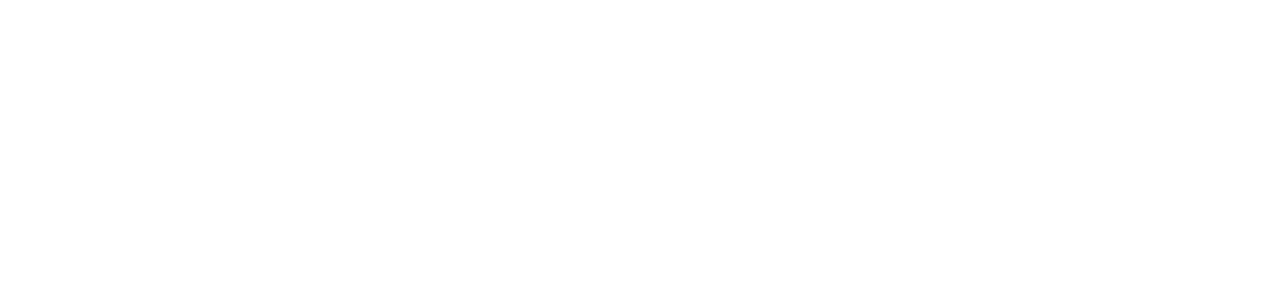
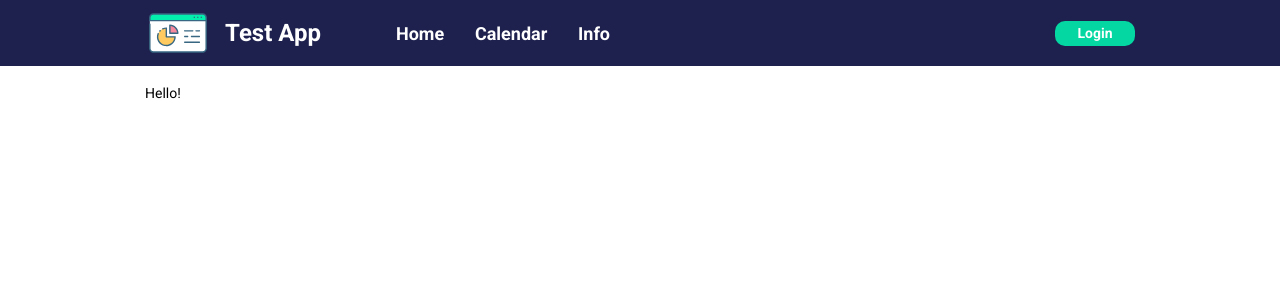
Before and after one commit to pavlaa/test-web, a React (Create React App) app: page / in a window 1280 px wide. Shown: the top 300 px of the page. Built offline with nearby package versions, Linux system fonts and the light colour scheme.

Commit message:
feat: create header and layout

```diff
--- a/src/App.css
+++ b/src/App.css
@@ -1,3 +1,7 @@
-.App {
+.wrapper {
+  min-height: 100%;
+}
 
+.body {
+  padding: 20px 10px;
 }
--- a/src/App.js
+++ b/src/App.js
@@ -1,9 +1,13 @@
 import './App.css';
+import Header from "./components/Header";
 
 function App() {
   return (
-    <div className="App">
-
+    <div className="wrapper">
+      <Header />
+      <div className="body _container">
+        Hello!
+      </div>
     </div>
   );
 }
--- /dev/null
+++ b/src/components/Header.jsx
@@ -0,0 +1,56 @@
+import React, {useState} from 'react';
+import style from './Header.module.css';
+import icon from '../image/mainicon.svg';
+import user from '../image/usericon.svg';
+import {Link} from "react-router-dom";
+import CustomButton from "./UI/CustomButton";
+
+const Header = () => {
+  const [isLogin, setIsLogin] = useState(false)
+
+  return (
+    <header className={style.header}>
+      <div className={`${style.header__container} _container`}>
+        <div className={style.header__main}>
+          <div className={style.header__logo}>
+            <img src={icon} alt="main-icon"/>
+            <div className={style.logo__text}>Test App</div>
+          </div>
+          <div className={style.header__nav}>
+            <Link to="/">
+              <p>Home</p>
+            </Link>
+            <Link to="/calendar">
+              <p>Calendar</p>
+            </Link>
+            <Link to="/info">
+              <p>Info</p>
+            </Link>
+          </div>
+        </div>
+        {isLogin
+          ?
+          <div className={style.header__profile}>
+            <div className={style.profile__photo}>
+              <img src={user} alt="user-icon"/>
+            </div>
+            <div className={style.profile__name}>
+              Pavel Coolov
+            </div>
+            <div className={style.profile__logout}>
+              <CustomButton size="14px" onClick={() => {setIsLogin(false)}}>Logout</CustomButton>
+            </div>
+          </div>
+          :
+          <div className={style.header__profile}>
+            <div className={style.profile__logout}>
+              <CustomButton size="14px" onClick={() => {setIsLogin(true)}}>Login</CustomButton>
+            </div>
+          </div>
+        }
+      </div>
+    </header>
+  );
+};
+
+export default Header;
--- /dev/null
+++ b/src/components/Header.module.css
@@ -0,0 +1,80 @@
+.header {
+  background-color: var(--mainDark-color);
+  color: var(--white-color);
+  font-weight: 700;
+}
+
+.header__container {
+  max-height: 66px;
+  display: flex;
+  justify-content: space-between;
+  align-items: center;
+}
+
+/*---Main---*/
+/*---Logo---*/
+.header__main {
+  display: flex;
+  justify-content: space-between;
+  align-items: center;
+  flex: 0 1 490px;
+}
+
+.header__logo {
+  display: flex;
+  align-items: center;
+  justify-content: space-between;
+  flex: 0 1 196px;
+  padding: 0 10px;
+}
+
+.logo__text {
+  font-size: 24px;
+  line-height: 28px;
+}
+/*------*/
+
+/*---Nav---*/
+.header__nav{
+  padding: 0 10px;
+  display: flex;
+  align-items: center;
+  justify-content: space-between;
+  flex: 0 1 244px;
+  color: var(--white-color);
+}
+
+.header__nav p{
+  padding: 0 5px;
+  color: var(--white-color);
+  font-size: 18px;
+  line-height: 21px;
+}
+/*------*/
+/*------*/
+
+/*---Profile and button---*/
+.header__profile {
+  display: flex;
+  justify-content: space-between;
+  align-items: center;
+  padding: 0 10px;
+}
+
+.profile__photo {
+  height: 30px;
+  width: 30px;
+  margin-right: 15px;
+}
+
+.profile__name {
+  font-size: 18px;
+  line-height: 21px;
+  margin-right: 40px;
+}
+
+.profile__logout {
+  width: 80px;
+  height: 25px;
+}
+/*------*/
--- /dev/null
+++ b/src/components/UI/CustomButton.jsx
@@ -0,0 +1,12 @@
+import React from 'react';
+import style from './CustomButton.module.css';
+
+const CustomButton = ({children, size, ...props}) => {
+  return (
+    <button style={{fontSize: size}} className={style.button} {...props} >
+      {children}
+    </button>
+  );
+};
+
+export default CustomButton;
--- /dev/null
+++ b/src/components/UI/CustomButton.module.css
@@ -0,0 +1,21 @@
+.button {
+  background-color: var(--btnGreen-color);
+  border-radius: 10px;
+  outline: none;
+  border: none;
+  transition: all 0.2s ease 0s;
+  width: 100%;
+  height: 100%;
+  color: var(--white-color);
+  font-weight: 700;
+}
+
+.button:hover {
+  background-color: var(--btnHover-color);
+  box-shadow: 0px 4px 5px rgba(var(--white-color), 0.1);
+}
+
+.button:active {
+  box-shadow: none;
+  background-color: var(--btnActive-color);
+}
--- a/src/index.css
+++ b/src/index.css
@@ -1,5 +1,42 @@
+/*----------- Normalize -----------*/
+*{padding: 0;margin: 0;border: 0;}
+*,*:before,*:after{-moz-box-sizing: border-box;-webkit-box-sizing: border-box;box-sizing: border-box;}
+:focus,:active{outline: none;}
+a:focus,a:active{outline: none;}
+nav,footer,header,aside{display: block;}
+html,body{height:100%;width:100%;font-size:100%;line-height:1;font-size:14px;-ms-text-size-adjust:100%;-moz-text-size-adjust:100%;-webkit-text-size-adjust:100%;}
+input,button,textarea{font-family:inherit;}
+input::-ms-clear{display: none;}
+button{cursor: pointer;}
+button::-moz-focus-inner {padding:0;border:0;}
+a,a:visited{text-decoration: none;}
+a:hover{text-decoration: none;}
+ul li{list-style: none;}
+img{vertical-align: top;}
+h1,h2,h3,h4,h5,h6{font-size: inherit;font-weight: inherit;}
+/*-----------  -----------*/
+
+:root {
+  --black-color: #000000;
+  --white-color: #ffffff;
+  --mainDark-color: #1E214E;
+  --mainGreen-color: #03EFAD;
+  --btnGreen-color: #04D7A2;
+  --btnActive-color: #03A17A;
+  --btnHover-color: #29FBC6;
+}
+#root {
+  min-height: 100%;
+}
+
 body {
-  font-family: 'Roboto', sans-serif;
+  background-color: var(--white-color);
+  font-family: Roboto, sans-serif;
   -webkit-font-smoothing: antialiased;
   -moz-osx-font-smoothing: grayscale;
 }
+
+._container {
+  max-width: 1010px;
+  margin: 0 auto;
+}
--- a/src/index.js
+++ b/src/index.js
@@ -3,12 +3,13 @@
 import './index.css';
 import App from './App';
 import reportWebVitals from './reportWebVitals';
+import {BrowserRouter} from "react-router-dom";
 
 ReactDOM.render(
-  <React.StrictMode>
+  <BrowserRouter>
     <App />
-  </React.StrictMode>,
-  document.getElementById('root')
+  </BrowserRouter>
+  ,document.getElementById('root')
 );
 
 reportWebVitals();
```
Also changed, not shown: src/image/mainicon.svg (added), src/image/usericon.svg (added).
